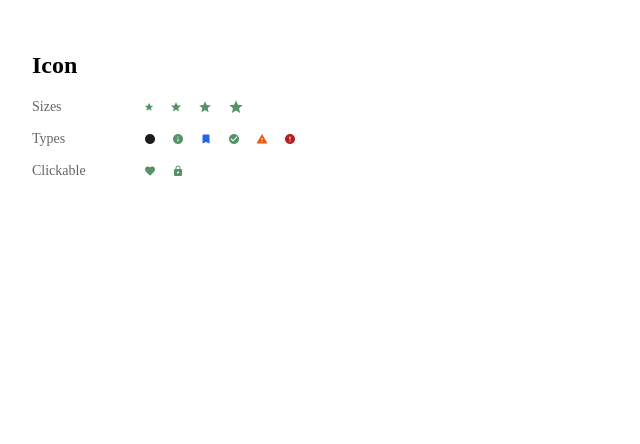
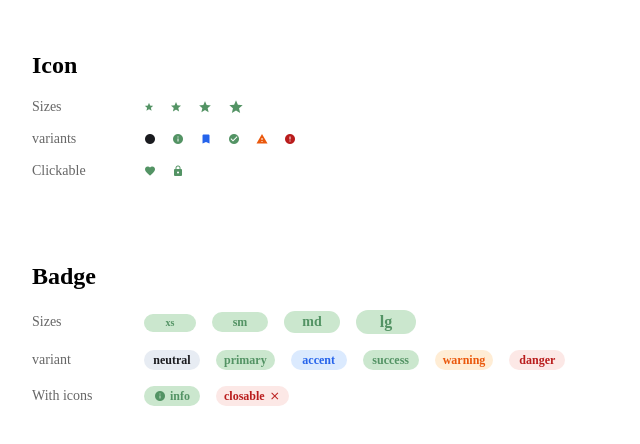
Before and after one commit to paulelyson/elyui, an Angular app: page / in a window 1280 px wide. Shown: the top 444 px of the page, without its empty margins (0-640 px from the left). Built offline with nearby package versions, Linux system fonts and the light colour scheme.

Commit message:
feat: add badge component with size and variant options, and update icon component to use variant instead of type

```diff
--- a/src/app/app.html
+++ b/src/app/app.html
@@ -10,13 +10,13 @@
   </div>
 
   <div class="icon-overview__row">
-    <span class="icon-overview__label">Types</span>
-    <app-icon name="circle" type="neutral" tooltip="neutral"></app-icon>
-    <app-icon name="info" type="primary" tooltip="primary"></app-icon>
-    <app-icon name="bookmark" type="accent" tooltip="accent"></app-icon>
-    <app-icon name="check_circle" type="success" tooltip="success"></app-icon>
-    <app-icon name="warning" type="warning" tooltip="warning"></app-icon>
-    <app-icon name="error" type="danger" tooltip="danger"></app-icon>
+    <span class="icon-overview__label">variants</span>
+    <app-icon name="circle" variant="neutral" tooltip="neutral"></app-icon>
+    <app-icon name="info" variant="primary" tooltip="primary"></app-icon>
+    <app-icon name="bookmark" variant="accent" tooltip="accent"></app-icon>
+    <app-icon name="check_circle" variant="success" tooltip="success"></app-icon>
+    <app-icon name="warning" variant="warning" tooltip="warning"></app-icon>
+    <app-icon name="error" variant="danger" tooltip="danger"></app-icon>
   </div>
 
   <div class="icon-overview__row">
@@ -26,4 +26,32 @@
   </div>
 </section>
 
+<section class="icon-overview">
+  <h2>Badge</h2>
+
+  <div class="icon-overview__row">
+    <span class="icon-overview__label">Sizes</span>
+    <app-badge size="xs" variant="primary">xs</app-badge>
+    <app-badge size="sm" variant="primary">sm</app-badge>
+    <app-badge size="md" variant="primary">md</app-badge>
+    <app-badge size="lg" variant="primary">lg</app-badge>
+  </div>
+
+  <div class="icon-overview__row">
+    <span class="icon-overview__label">variant</span>
+    <app-badge variant="neutral">neutral</app-badge>
+    <app-badge variant="primary">primary</app-badge>
+    <app-badge variant="accent">accent</app-badge>
+    <app-badge variant="success">success</app-badge>
+    <app-badge variant="warning">warning</app-badge>
+    <app-badge variant="danger">danger</app-badge>
+  </div>
+
+  <div class="icon-overview__row">
+    <span class="icon-overview__label">With icons</span>
+    <app-badge variant="primary" [hasBadgeIcon]="true">info</app-badge>
+    <app-badge variant="danger" [hasCloseIcon]="true">closable</app-badge>
+  </div>
+</section>
+
 <router-outlet/>
--- a/src/app/app.ts
+++ b/src/app/app.ts
@@ -1,10 +1,11 @@
 import { Component, signal } from '@angular/core';
 import { RouterOutlet } from '@angular/router';
 import { Icon } from './components/icon/icon';
+import { Badge } from './components/badge/badge';
 
 @Component({
   selector: 'app-root',
-  imports: [RouterOutlet, Icon],
+  imports: [RouterOutlet, Icon, Badge],
   templateUrl: './app.html',
   styleUrl: './app.css',
 })
--- /dev/null
+++ b/src/app/components/badge/badge.css
@@ -0,0 +1,92 @@
+.badge-container {
+  min-width: 40px;
+  display: inline-flex;
+  justify-content: center;
+  align-items: center;
+  gap: 4px;
+
+  white-space: nowrap;
+  overflow: hidden;
+  text-overflow: ellipsis;
+  text-align: center;
+  border-radius: 12px;
+  font-weight: 550;
+}
+
+/* Variant: Neutral */
+.badge-container.neutral {
+  /* border: 1px solid var(--color-border-gray-idle); */
+  background: var(--color-bg-gray-idle);
+  color: var(--color-text);
+}
+
+/* Variant: Primary */
+.badge-container.primary {
+  /* border: 1px solid var(--color-border-primary-idle); */
+  background: var(--color-bg-primary-idle);
+  color: var(--color-text-primary-default);
+}
+
+/* Variant: Accent */
+.badge-container.accent {
+  /* border: 1px solid var(--color-border-accent-idle); */
+  background: var(--color-bg-accent-idle);
+  color: var(--color-text-accent-default);
+}
+
+/* Variant: Success */
+.badge-container.success {
+  /* border: 1px solid var(--color-border-success-idle); */
+  background: var(--color-bg-success-idle);
+  color: var(--color-text-success-default);
+}
+
+/* Variant: Warning */
+.badge-container.warning {
+  /* border: 1px solid var(--color-border-warning-idle); */
+  background: var(--color-bg-warning-idle);
+  color: var(--color-text-warning-default);
+}
+
+/* Variant: Danger */
+.badge-container.danger {
+  /* border: 1px solid var(--color-border-danger-idle); */
+  background: var(--color-bg-danger-idle);
+  color: var(--color-text-danger-default);
+}
+
+/* Size: xs */
+.badge-container.xs {
+  padding: 4px 6px;
+  line-height: var(--font-size-xs);
+  font-size: var(--font-size-xs);
+}
+
+/* Size: sm */
+.badge-container.sm {
+  padding: 4px 8px;
+  line-height: var(--font-size-sm);
+  font-size: var(--font-size-sm);
+}
+
+/* Size: md */
+.badge-container.md {
+  padding: 4px 8px;
+  line-height: var(--font-size-md);
+  font-size: var(--font-size-md);
+}
+
+/* Size: lg */
+.badge-container.lg {
+  padding: 4px 10px;
+  line-height: var(--font-size-lg);
+  font-size: var(--font-size-lg);
+}
+
+.badge-container.clickable {
+  cursor: pointer;
+}
+
+.close {
+  cursor: pointer;
+}
--- /dev/null
+++ b/src/app/components/badge/badge.html
@@ -0,0 +1,9 @@
+<div class="badge-container" [ngClass]="[size, variant]" [class.clickable]="clickable">
+  @if (hasBadgeIcon) {
+    <app-icon name="info" [size]="size"/>
+  }
+  <ng-content></ng-content>
+  @if (hasCloseIcon) {
+    <app-icon name="close" [size]="size" [variant]="variant" (iconclicked)="onClosed()"/>
+  }
+</div>
--- /dev/null
+++ b/src/app/components/badge/badge.ts
@@ -0,0 +1,23 @@
+import { CommonModule } from '@angular/common';
+import { Component, EventEmitter, Input, Output } from '@angular/core';
+import { Size, Variant } from '@/models/ui/common-config.model';
+import { Icon } from '../icon/icon';
+
+@Component({
+  selector: 'app-badge',
+  imports: [CommonModule, Icon],
+  templateUrl: './badge.html',
+  styleUrl: './badge.css',
+})
+export class Badge {
+  @Input() size: Size = 'sm';
+  @Input() variant: Variant = 'neutral';
+  @Input() hasBadgeIcon: boolean = false;
+  @Input() hasCloseIcon: boolean = false;
+  @Input() clickable: boolean = true;
+  @Output() closed: EventEmitter<string> = new EventEmitter<string>();
+
+  onClosed(): void {
+    this.closed.emit();
+  }
+}
--- a/src/app/components/icon/icon.html
+++ b/src/app/components/icon/icon.html
@@ -1,3 +1,3 @@
 <div class="icon-wrapper" [class.clickable]="clickable" (click)="onClicked()">
-  <mat-icon [ngClass]="[size, type]" [matTooltip]="tooltip">{{ name }}</mat-icon>
+  <mat-icon [ngClass]="[size, variant]" [matTooltip]="tooltip">{{ name }}</mat-icon>
 </div>
--- a/src/app/components/icon/icon.ts
+++ b/src/app/components/icon/icon.ts
@@ -13,7 +13,7 @@ import { MatTooltipModule } from '@angular/material/tooltip';
 export class Icon {
   @Input() name: string = 'info';
   @Input() size: Size = 'sm';
-  @Input() type: Variant = 'primary';
+  @Input() variant: Variant = 'primary';
   @Input() tooltip: string = '';
   @Input() clickable: boolean = true;
   @Output() iconclicked: EventEmitter<string> = new EventEmitter<string>();
--- a/src/styles.css
+++ b/src/styles.css
@@ -14,4 +14,12 @@
   --color-text-success-default: #539364;
   --color-text-warning-default: #ea580c;
   --color-text-danger-default: #b91c1c;
+
+  /* Background colors */
+  --color-bg-gray-idle: #e7ecf3;
+  --color-bg-primary-idle: #cbe7ce;
+  --color-bg-accent-idle: #dbeafe;
+  --color-bg-success-idle: #cbe7ce;
+  --color-bg-warning-idle: #ffedd5;
+  --color-bg-danger-idle: #fce8e6;
 }
```
